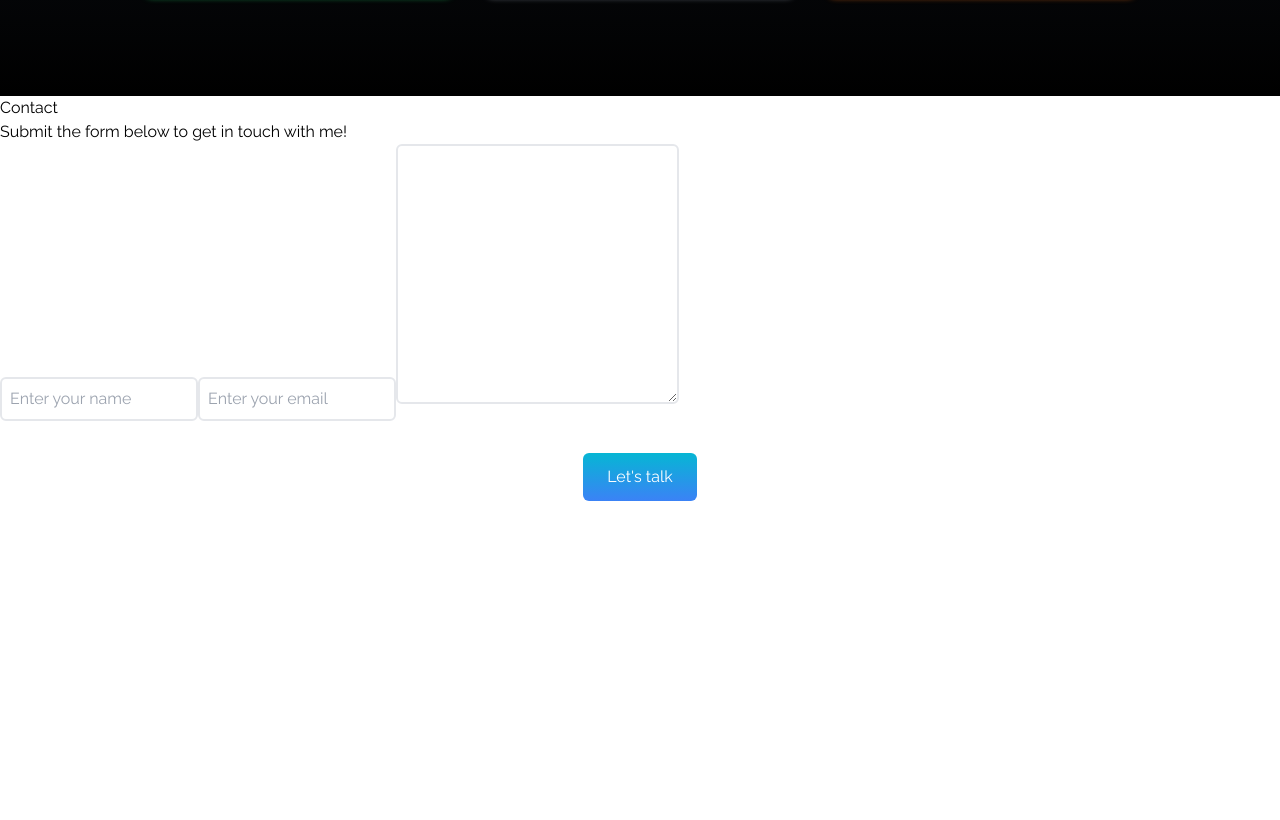
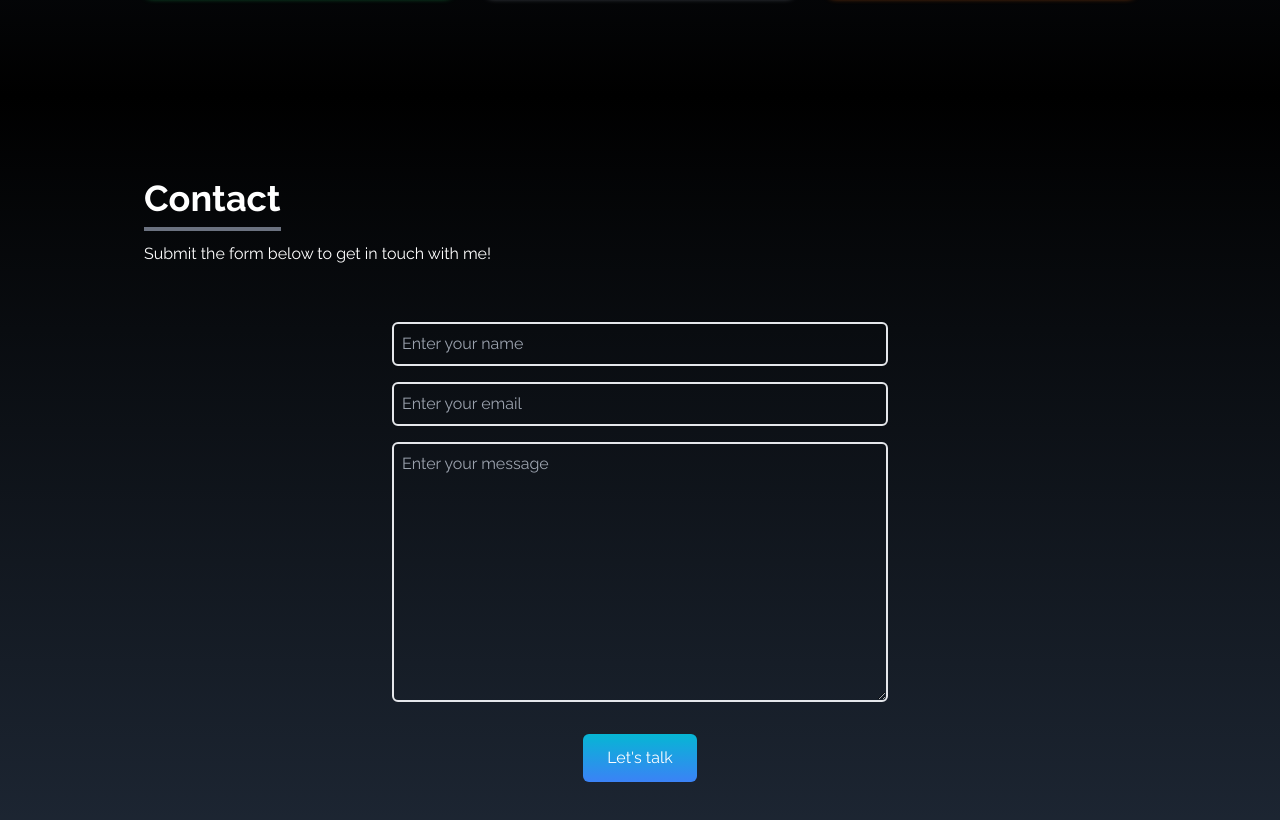
Before and after one commit to AmolShelke2/Portfolio-v3, a React (Create React App) app: page / in a window 1280 px wide. Shown: the part 3104-3924 px from the top of the page. Before the commit the page ends 3637 px from the top, so only its background shows below. Built offline with nearby package versions, Linux system fonts and the light colour scheme.

Commit message:
styled Contact Component

```diff
--- a/src/components/Contact.js
+++ b/src/components/Contact.js
@@ -2,15 +2,27 @@ import React from "react";
 
 const Contact = () => {
   return (
-    <div>
-      <div>
-        <div>
-          <p>Contact</p>
-          <p>Submit the form below to get in touch with me!</p>
+    <div
+      name="contact"
+      className="bg-gradient-to-b from-black
+     to-gray-800 w-full h-screen text-white"
+    >
+      <div
+        className="flex flex-col p-4 justify-center
+       max-w-screen-lg h-full mx-auto"
+      >
+        <div className="pb-8">
+          <p
+            className="text-4xl font-bold border-b-4 border-gray-500
+           pb-2 inline"
+          >
+            Contact
+          </p>
+          <p className="py-6">Submit the form below to get in touch with me!</p>
         </div>
 
-        <div>
-          <form action="">
+        <div className="flex justify-center items-center">
+          <form action="" className="flex flex-col w-full md:w-1/2">
             <input
               type="text"
               placeholder="Enter your name"
@@ -23,13 +35,14 @@ const Contact = () => {
               type="email"
               name="email"
               placeholder="Enter your email"
-              className="p-2 bg-transparent border-2 rounded-md text-white focus:outline-none"
+              className="my-4 p-2 bg-transparent border-2 rounded-md text-white focus:outline-none"
             />
 
             <textarea
               name="message"
               cols="30"
               rows="10"
+              placeholder="Enter your message"
               className="p-2 bg-transparent border-2 rounded-md text-white focus:outline-none"
             ></textarea>
 
```
